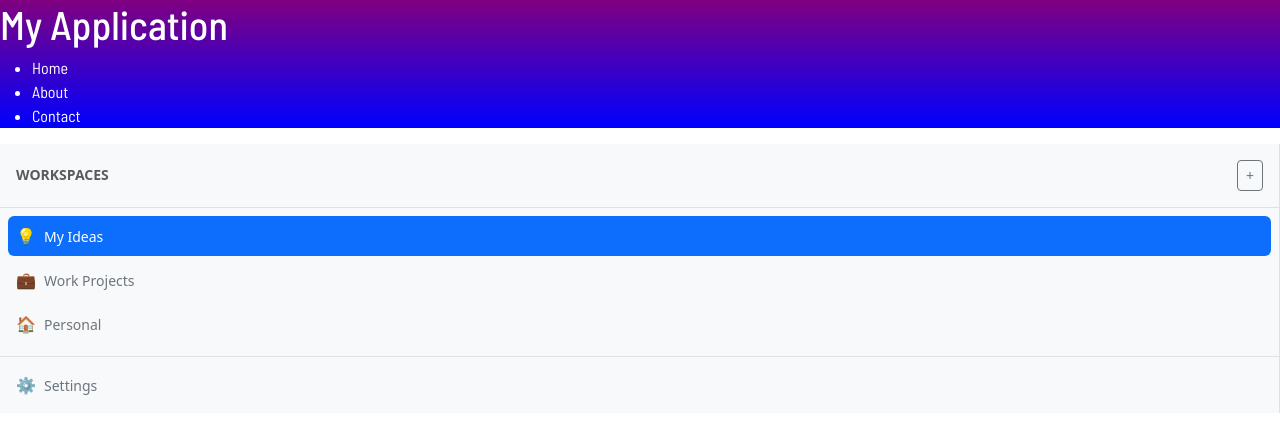
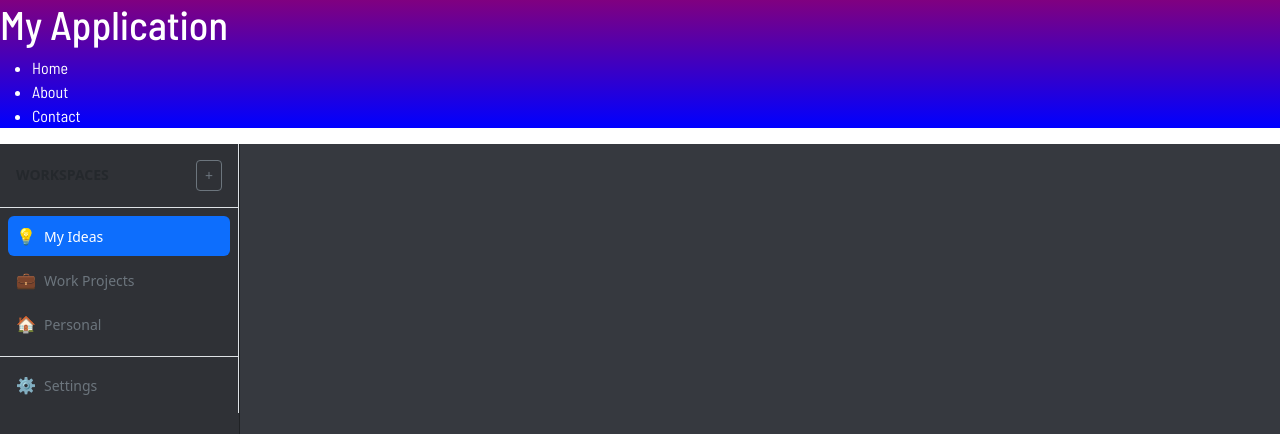
Before and after one commit to ISAACG6/scratchpad, a React (Vite) app: page / in a window 1280 px wide. Shown: the top 434 px of the page. Built offline with nearby package versions, Linux system fonts and the light colour scheme.

Commit message:
fix columns for sidebar + main layout

```diff
--- a/src/index.css
+++ b/src/index.css
@@ -8,38 +8,36 @@ body {
   color: white;
 }
 
-/* Ensure full screen height */
-.discord-layout {
+/* Parent layout: horizontal columns */
+.sidebar-layout {
+  display: flex;
   height: 100vh;
-  display: flex;
+  width: 100vw;
 }
 
-/* Sidebar styles */
+/* Sidebar: fixed-width left column */
 .sidebar-container {
-  width: 240px;              /* Fixed sidebar width */
-  height: 100vh;
-  position: fixed;           /* Lock it to the left */
-  top: 0;
-  left: 0;
+  width: 240px;              /* Only the left portion */
+  flex-shrink: 0;            /* Prevent shrinking */
 
-  background-color: #2f3136; /* Discord sidebar color */
-  color: #8e9297;            /* Default text color */
+  background-color: #2f3136;
+  color: #8e9297;
   border-right: 1px solid #202225;
 
   display: flex;
   flex-direction: column;
 }
 
-/* Main content takes remaining space */
+/* Main content: fills remaining space */
 .main-content-container {
-  margin-left: 240px;        /* Same as sidebar width */
+  flex: 1;                   /* Take ALL remaining width */
   height: 100vh;
-  width: calc(100vw - 240px);
+
   background-color: #36393f;
   overflow-y: auto;
 }
 
-/* Styling for individual channel items */
+/* Sidebar items */
 .sidebar-item {
   padding: 8px 10px;
   margin-bottom: 5px;
@@ -53,7 +51,6 @@ body {
   color: #dcddde;
 }
 
-/* Active channel styling */
 .sidebar-item.active {
   background-color: #4f545c;
   color: #dcddde;
--- a/src/sidebar.jsx
+++ b/src/sidebar.jsx
@@ -2,10 +2,15 @@ import React from 'react';
 
 export default function Sidebar() {
   return (
-    <div className="sidebar d-flex flex-column bg-light border-end">
+    <div className="sidebar-layout">
+    {/* LEFT COLUMN — Sidebar */}
+    <div className="sidebar-container">
+        <div className="sidebar d-flex flex-column border-end">
         {/* Sidebar Header */}
         <div className="d-flex justify-content-between align-items-center p-3 border-bottom">
-        <h6 className="text-uppercase text-muted mb-0 small fw-bold">Workspaces</h6>
+            <h6 className="text-uppercase text-muted mb-0 small fw-bold">
+            Workspaces
+            </h6>
             <button className="btn btn-sm btn-outline-secondary">+</button>
         </div>
 
@@ -15,10 +20,12 @@ export default function Sidebar() {
             <span className="sidebar-icon">💡</span>
             <span className="small">My Ideas</span>
             </div>
+
             <div className="workspace-item d-flex align-items-center gap-2 p-2 rounded mb-1 text-secondary">
             <span className="sidebar-icon">💼</span>
             <span className="small">Work Projects</span>
             </div>
+
             <div className="workspace-item d-flex align-items-center gap-2 p-2 rounded mb-1 text-secondary">
             <span className="sidebar-icon">🏠</span>
             <span className="small">Personal</span>
@@ -33,5 +40,12 @@ export default function Sidebar() {
             </div>
         </div>
         </div>
+    </div>
+
+    {/* RIGHT COLUMN — Main Content */}
+    <div className="main-content-container">
+        {/* Your page / routes / content go here */}
+    </div>
+    </div>
   );
 }
```
Lines whose indentation alone changed are shown as unchanged.
